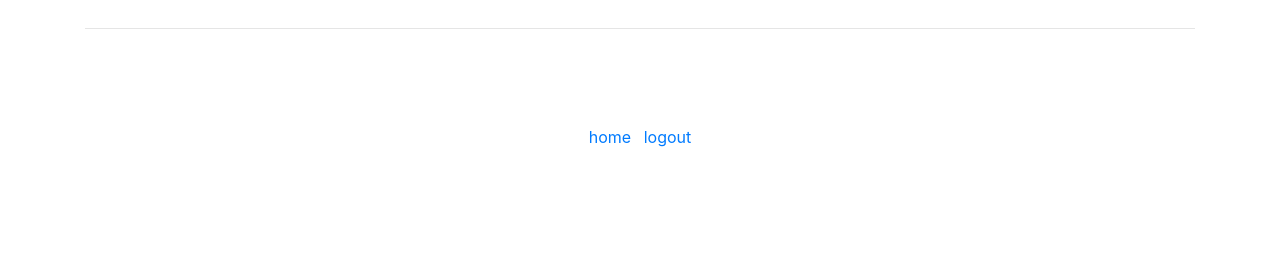
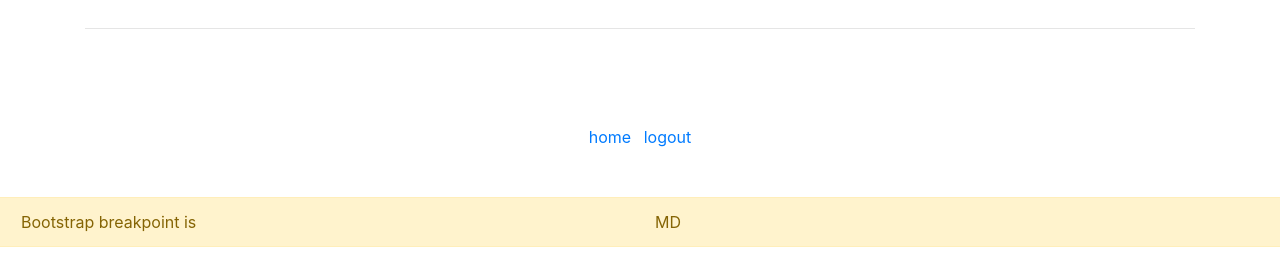
Before and after one commit to rain0r/stimmungskalender, a Django app: page / in a window 1280 px wide. Shown: the part 1163-1426 px from the top of the page. Before the commit the page ends 1310 px from the top, so only its background shows below. Run offline with Django 3.2, Linux system fonts and the light colour scheme; the visitor is signed in with stand-in values (Sample User, id 1); data comes from the database, SQL or seed files in the repository; data that the repository does not hold is empty; some libraries are stand-ins or nearby versions.

Commit message:
Re-imported js

```diff
--- a/web/templates/web/base.html
+++ b/web/templates/web/base.html
@@ -85,5 +85,31 @@
             <div id="xl" class="d-none d-xl-block"></div>
         </div>
         {% bootstrap_javascript jquery='full' %}
+        {% block js %}
+        {% endblock js %}
+
+        <div class="alert alert-warning row">
+            <div class="col">
+                Bootstrap breakpoint is
+            </div>
+            <div class="col">
+                <div class="d-block d-sm-none">
+                    XS
+                </div>
+                <div class="d-none d-sm-block d-md-none">
+                    SM
+                </div>
+                <div class="d-none d-md-block d-lg-none">
+                    MD
+                </div>
+                <div class="d-none d-lg-block d-xl-none">
+                    MD
+                </div>
+                <div class="d-none d-xl-block">
+                    MD
+                </div>
+            </div>
+        </div>
+
     </body>
 </html>
--- a/web/templates/web/index/entry_list.html
+++ b/web/templates/web/index/entry_list.html
@@ -58,6 +58,7 @@
             </div>
         </div>
     </form>
+
     <!--
     Need to be explicitly used since they are dynamically called/generated in the template
     {% translate 'day_header' %}
```
